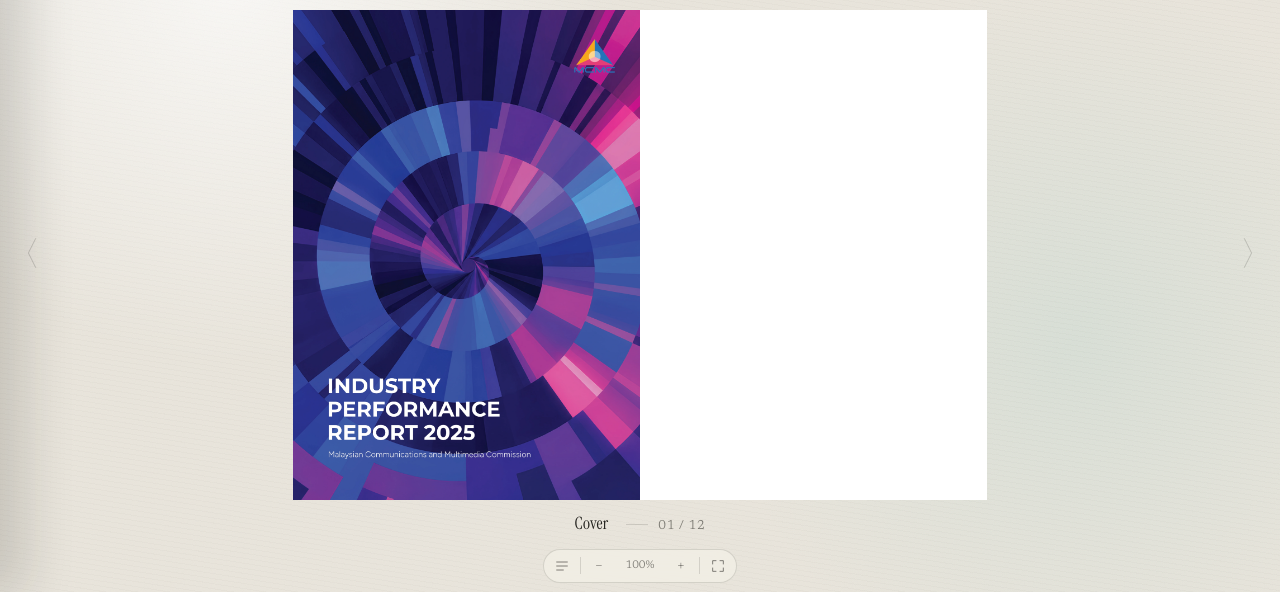
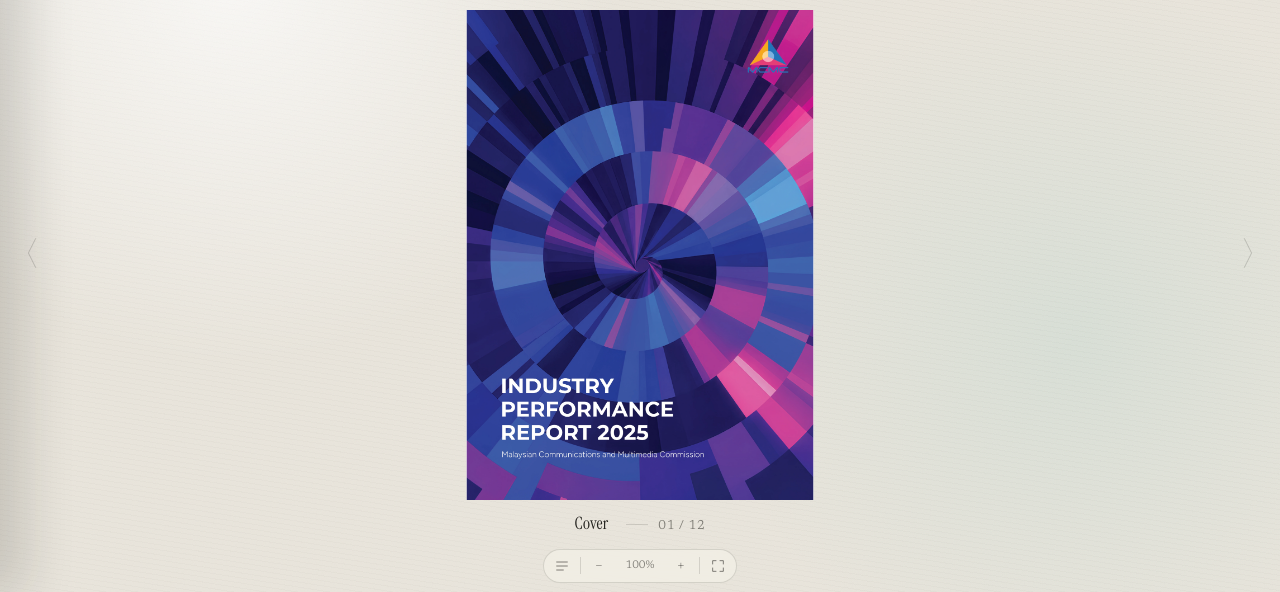
Before and after one commit to endahbyu/horizontal-flipbook, a plain HTML site: page index.html in a window 1280 px wide. Shown: the part 204-796 px from the top of the page. Drawn offline with Linux system fonts and the light colour scheme; a web font is replaced by a local one.

Commit message:
Restore single-page covers (showCover) centered, flatten 3D perspective to stop cover lift

```diff
--- a/css/style.css
+++ b/css/style.css
@@ -268,7 +268,11 @@
   z-index: 3;
   filter: saturate(0.98) contrast(1.01);
   transform-origin: center center;
-  transition: transform 220ms ease;
+}
+
+/* flatten the 3D flip so the cover does not appear to lift upward while turning */
+.stf__block{
+  perspective: 4000px !important;
 }
 
 /* StPageFlip pages (HTML mode) */
--- a/js/main.js
+++ b/js/main.js
@@ -57,7 +57,7 @@
     minHeight: 240,
     maxHeight: 1273,
     maxShadowOpacity: 0.3,
-    showCover: false,
+    showCover: true,
     usePortrait: true,
     drawShadow: false,
     flippingTime: 900,
@@ -125,9 +125,21 @@
   var zoomLevel = 1;
 
   function applyBookTransform() {
-    // covers are treated like any other page — no centering, no shifting.
-    // only the zoom scale is applied to the book.
-    bookEl.style.transform = (zoomLevel !== 1) ? ("scale(" + zoomLevel + ")") : "";
+    var idx = pageFlip.getCurrentPageIndex();
+    var total = pageFlip.getPageCount();
+    var parts = [];
+
+    // center the front / back cover when it is shown alone (single page)
+    var isSingle = (idx === 0) || (idx === total - 1);
+    if (isSingle && pageFlip.getOrientation() === "landscape") {
+      var offset = bookEl.offsetWidth / 4;
+      var dir = (idx === 0) ? -1 : 1;
+      parts.push("translateX(" + (dir * offset) + "px)");
+    }
+    if (zoomLevel !== 1) {
+      parts.push("scale(" + zoomLevel + ")");
+    }
+    bookEl.style.transform = parts.join(" ");
   }
 
   function updateMeta() {
```
